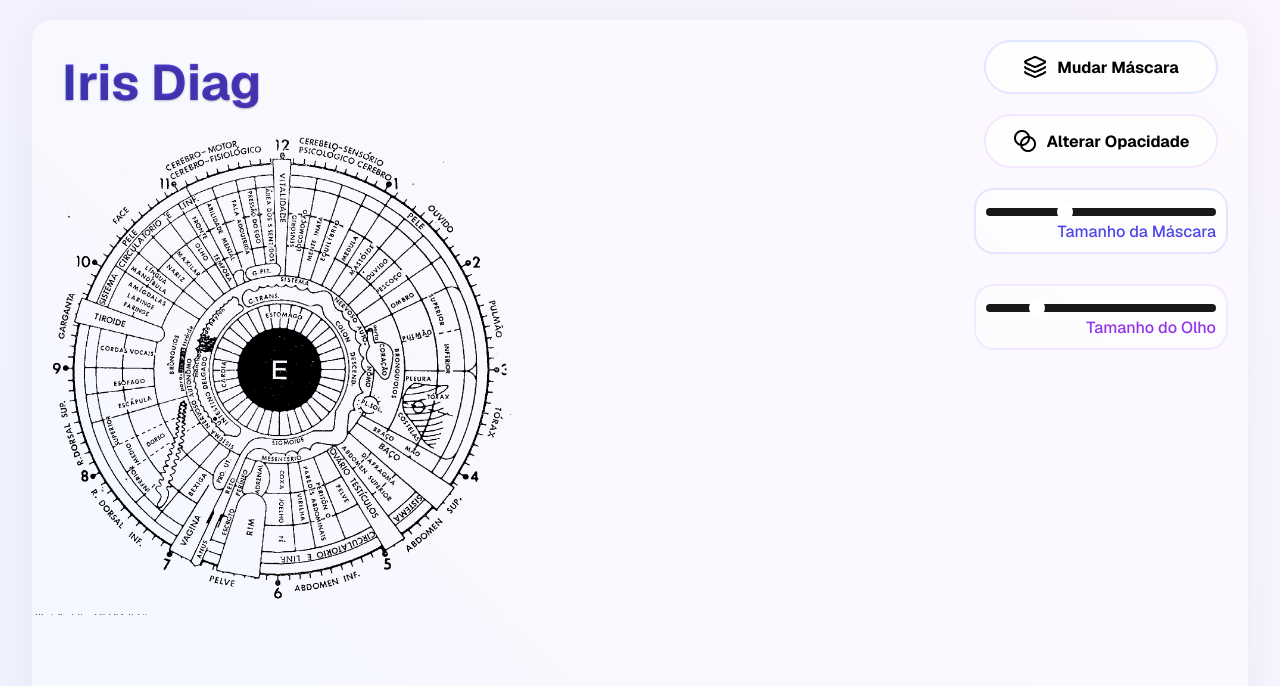
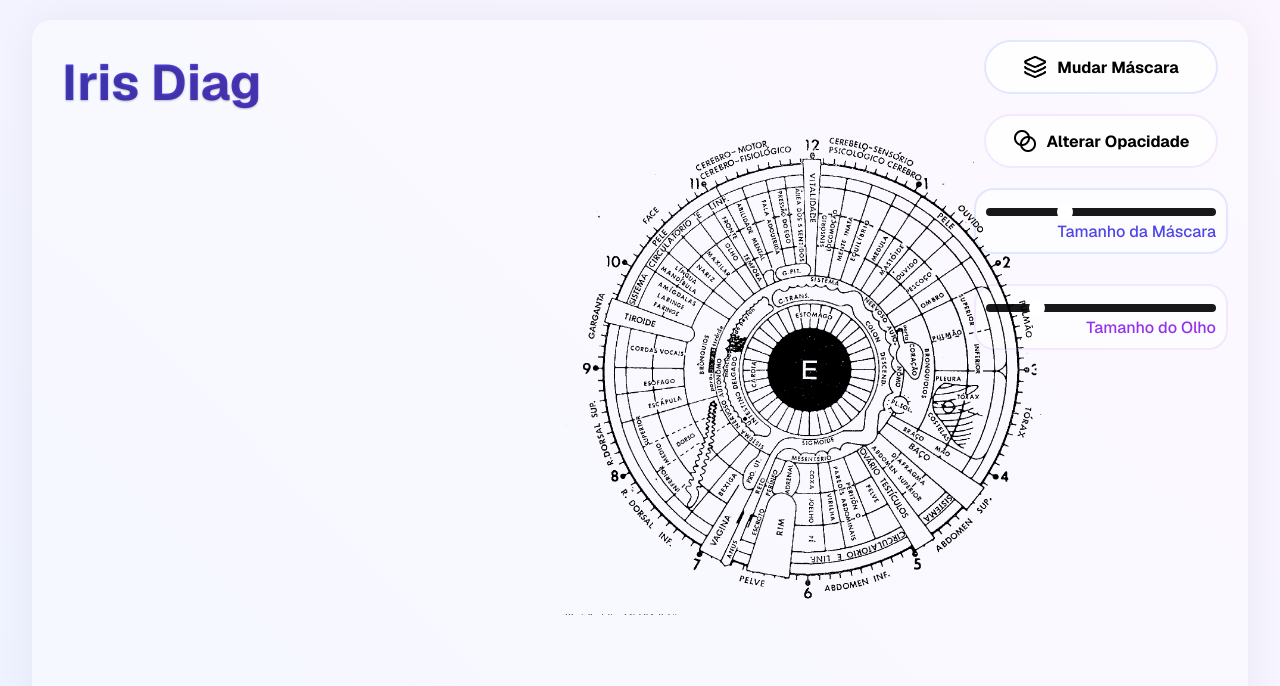
Before and after one commit to luizpaulo73/mapa-iridologia, a React (Vite) app in the folder mapa-iridologia/: page / in a window 1280 px wide. Shown: the top 686 px of the page. Built offline with nearby package versions, Linux system fonts and the light colour scheme.

Commit message:
mascara nova adicionada

```diff
--- a/mapa-iridologia/src/components/Principal/Principal.jsx
+++ b/mapa-iridologia/src/components/Principal/Principal.jsx
@@ -4,8 +4,8 @@ import olhoEsq from "/img/irise.gif";
 import olhoDir from "/img/irisd.gif";
 import olhoEsqBr from "/img/irise-branco.png";
 import olhoDirBr from "/img/irisd-branco.png";
+import irisCor from "/img/iris-cor.png";
 
-import olhoImg from "/img/eye.png";
 import opacidadeImg from "/img/blend.png";
 import mascaraImg from "/img/layers.png"
 
@@ -14,13 +14,13 @@ export default function Principal() {
   const divFundoRef = useRef(null);
 
   const [olho, setOlho] = useState(0);
-  const listaMascara = [olhoEsq, olhoDir, olhoEsqBr, olhoDirBr];
+  const listaMascara = [olhoEsq, olhoDir, olhoEsqBr, olhoDirBr, irisCor];
 
   const handleOlho = () => {
     setOlho((prev) => (prev + 1) % listaMascara.length);
   };
 
-  const [posicaoX, setPosicaoX] = useState(0);
+  const [posicaoX, setPosicaoX] = useState(530);
   const [posicaoY, setPosicaoY] = useState(0);
   const [tamanhoMascara, setTamanhoMascara] = useState(100);
   const [tamanhoOlho, setTamanhoOlho] = useState(100);
```
Also changed, not shown: mapa-iridologia/public/img/iris-cor.png (added).
